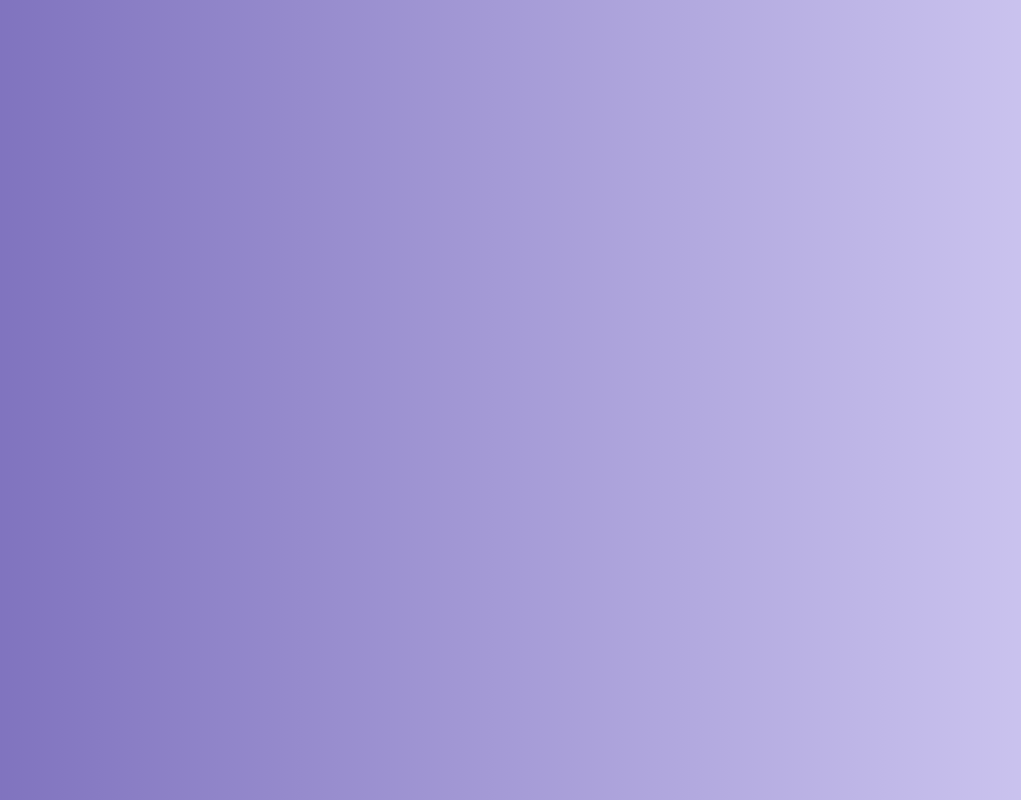
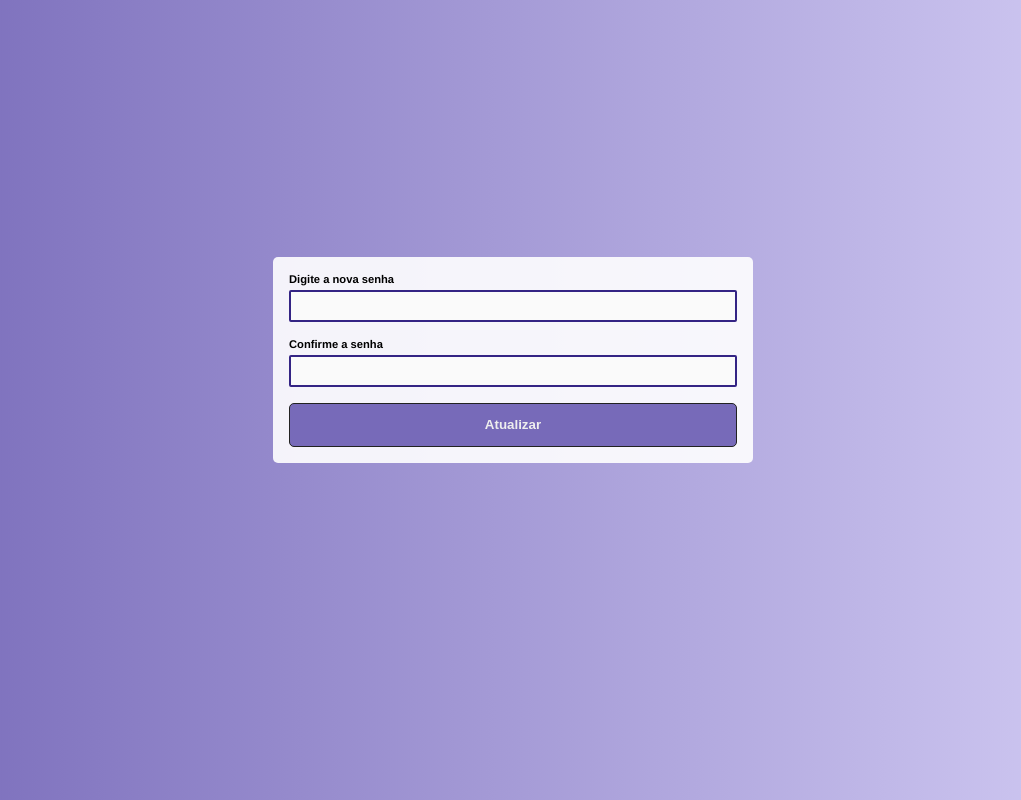
Before and after one commit to RodrigoLages/projetoZeus, a React (Create React App) app in the folder front/: page /update_password/1 in a window 1280 px wide. Before the commit this address had no page. Shown: the whole page, without its empty margins (127-1148 px from the left). Built offline with nearby package versions, Linux system fonts and the light colour scheme.

Commit message:
Added forgot/update password pages

```diff
--- a/front/src/App.css
+++ b/front/src/App.css
@@ -206,8 +206,11 @@ svg:hover {
   align-items: center;
 }
 
-#form-login,
-#form-register {
+.form-auth {
+  padding: 1em;
+  margin:  1em;
+  background-color: rgba(255, 255, 255, 0.9);
+  border-radius: 5px;
   width: 35%;
 }
 
--- a/front/src/App.js
+++ b/front/src/App.js
@@ -5,6 +5,8 @@ import { AuthProvider } from "./Context/AuthContext";
 import Home from './pages/Home';
 import Login from "./pages/Login";
 import Register from "./pages/Register";
+import ForgotPass from "./pages/ForgotPass";
+import UpdatePass from "./pages/UpdatePass";
 
 function App() {
   return (
@@ -14,6 +16,8 @@ function App() {
           <Route exact path="/" element={<Home/>}/>
           <Route path="/login" element={<Login/>}/>
           <Route path="/register" element={<Register/>}/>
+          <Route path="/forgot_password" element={<ForgotPass/>}/>
+          <Route path="/update_password/:token" element={<UpdatePass/>}/>
         </Routes>
       </Router>
     </AuthProvider>
--- /dev/null
+++ b/front/src/pages/ForgotPass.js
@@ -0,0 +1,49 @@
+import {  useState } from "react";
+
+const API = "http://localhost:4000";
+
+function ForgotPass() {
+    const [email, setEmail] = useState('');
+
+
+    const handleForgot = async (e) => {
+        e.preventDefault();
+
+        const user = { email }
+
+        const res = await fetch(API + "/auth/forgot_password", {
+            method: "POST",
+            body: JSON.stringify(user),
+            headers: {
+              "Content-Type": "application/json",
+            },
+          })
+            .then((res) => res.json())
+            .catch((err) => console.log(err));
+
+        setEmail('');
+        return window.alert(res.msg);
+    }
+
+    return (
+        <div className="auth-container">
+            <div className="form-auth">
+                <form onSubmit={handleForgot}>
+                    <div className="form-control">
+                        <label htmlFor="email">E-mail</label>
+                        <input
+                        type="text"
+                        name="email"
+                        onChange={(e) => setEmail(e.target.value)}
+                        value={email}
+                        required
+                        />
+                    </div>
+                    <input type="submit" value="Enviar e-mail de recuperação" />
+                </form>
+            </div>
+        </div>
+    );
+}
+
+export default ForgotPass;
--- a/front/src/pages/Login.js
+++ b/front/src/pages/Login.js
@@ -35,7 +35,7 @@ function Login() {
 
     return (
         <div className="auth-container">
-            <div className="form" id="form-login">
+            <div className="form-auth">
                 <form onSubmit={handleLogin}>
                     <div className="form-control">
                         <label htmlFor="email">E-mail</label>
@@ -61,7 +61,7 @@ function Login() {
                 </form>
                 <div className="link">
                     <Link to={"/register"}>Cadastre-se</Link>
-                    <Link to={"/login"}>Esqueceu a senha?</Link>
+                    <Link to={"/forgot_password"}>Esqueceu a senha?</Link>
                 </div>
             </div>
         </div>
--- a/front/src/pages/Register.js
+++ b/front/src/pages/Register.js
@@ -53,7 +53,7 @@ function Register() {
 
     return (
         <div className="auth-container">
-            <div className="form" id="form-register">
+            <div className="form-auth">
                 <form onSubmit={handleRegister}>
                     <div className="form-control">
                         <label htmlFor="email">E-mail</label>
--- /dev/null
+++ b/front/src/pages/UpdatePass.js
@@ -0,0 +1,68 @@
+import { useState } from "react";
+import { useNavigate } from "react-router-dom";
+import { useParams } from "react-router-dom";
+
+const API = "http://localhost:4000";
+
+function UpdatePass() {
+    const [password, setPassword] = useState('');
+    const [confirmPassword, setConfirmPassword] = useState('');
+    const token = useParams().token;
+    const navigate = useNavigate();
+
+    const handleUpdate = async (e) => {
+        e.preventDefault();
+
+        const newPass = { password, confirmPassword }
+
+        const res = await fetch(API + "/auth/update_password", {
+            method: "PATCH",
+            body: JSON.stringify(newPass),
+            headers: {
+              "Content-Type": "application/json",
+              "Authorization": "Bearer " + token,
+            },
+          })
+            .then((res) => res.json().then(data => ({status: res.status, msg: data.msg})))
+            .catch((err) => console.log(err));
+
+        setPassword('');
+        setConfirmPassword('');
+        window.alert(res.msg);
+        if (res.status !== 200) return
+
+        navigate("/login");
+    }
+
+    return (
+        <div className="auth-container">
+            <div className="form-auth">
+                <form onSubmit={handleUpdate}>
+                    <div className="form-control">
+                        <label htmlFor="pass">Digite a nova senha</label>
+                        <input
+                        type="password"
+                        name="pass"
+                        onChange={(e) => setPassword(e.target.value)}
+                        value={password}
+                        required
+                        />
+                    </div>
+                    <div className="form-control">
+                        <label htmlFor="confirmPass">Confirme a senha</label>
+                        <input
+                        type="password"
+                        name="confirmPass"
+                        onChange={(e) => setConfirmPassword(e.target.value)}
+                        value={confirmPassword}
+                        required
+                        />
+                    </div>
+                    <input type="submit" value="Atualizar" />
+                </form>
+            </div>
+        </div>
+    );
+}
+
+export default UpdatePass;
```
